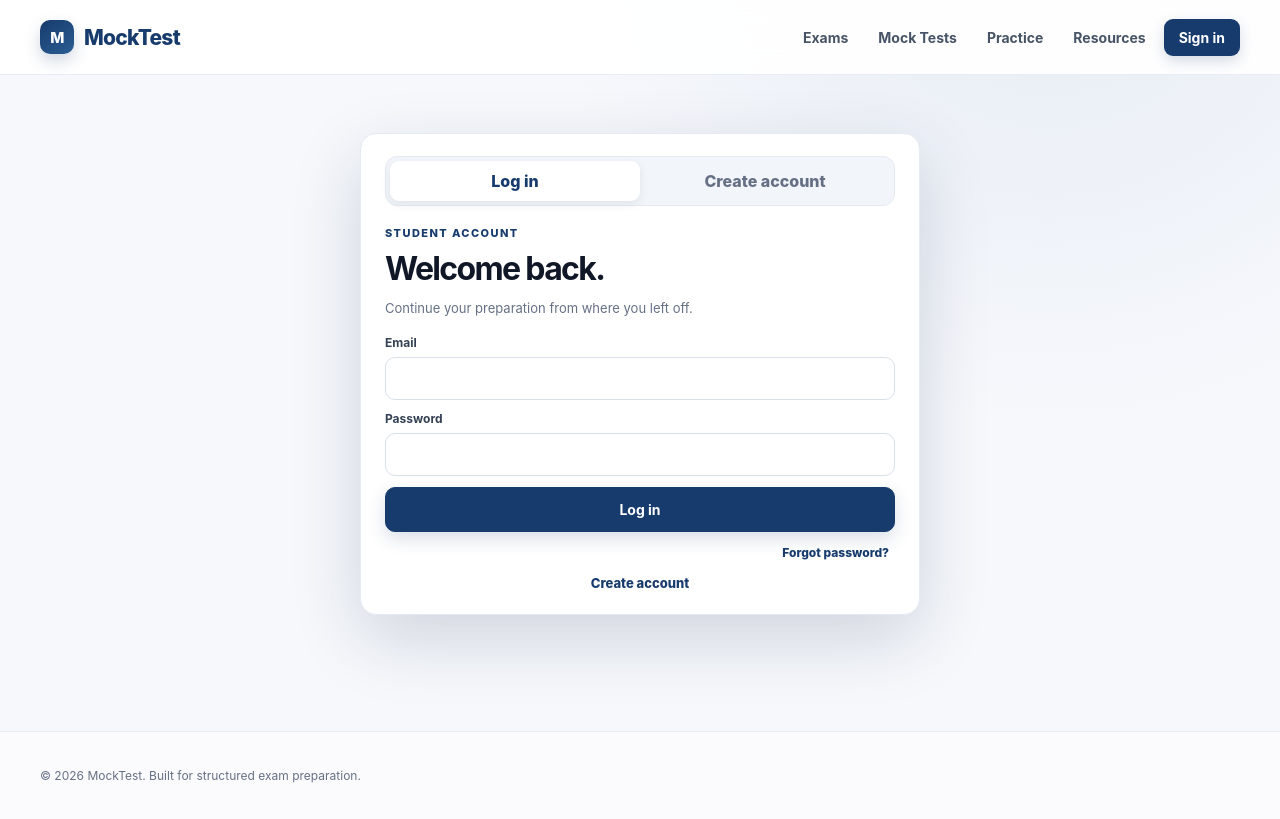
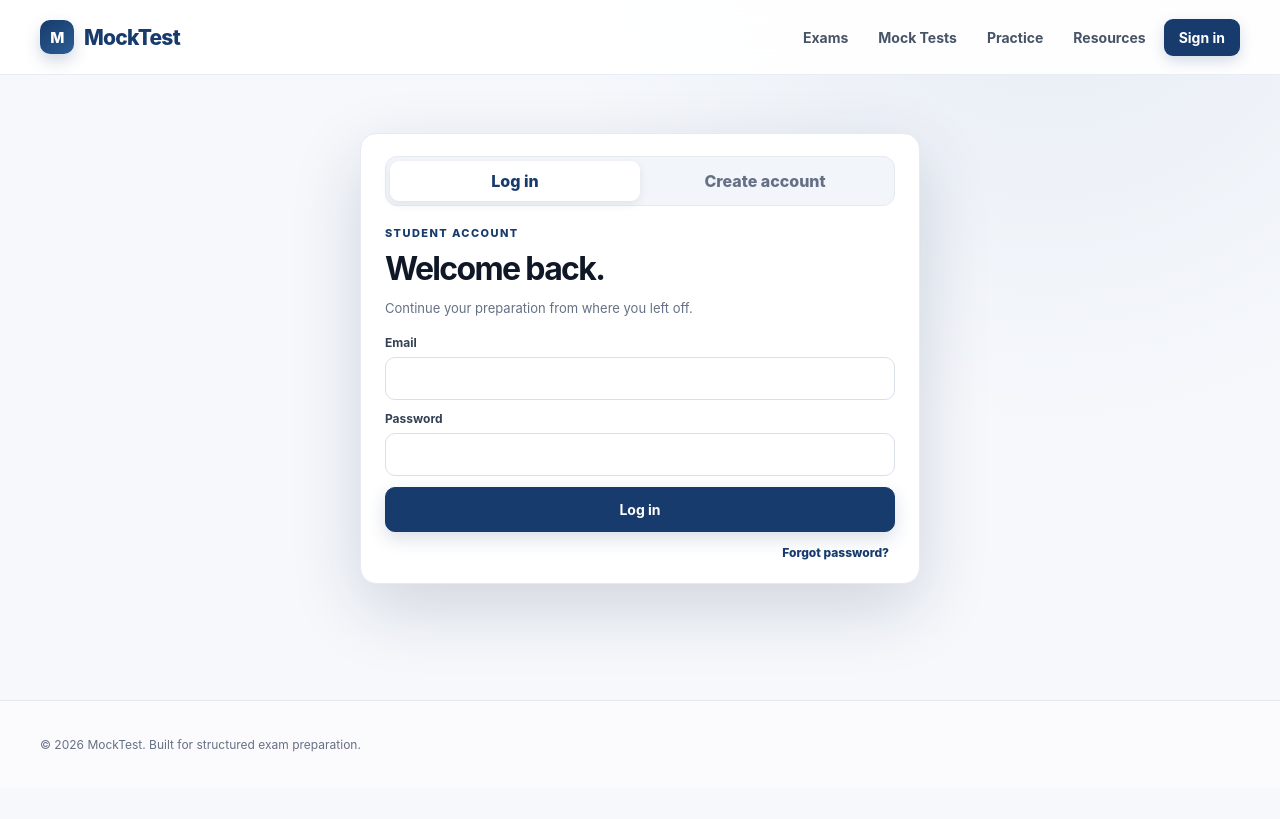
Before and after one commit to RajeshKhandare/mockwebsite, a Next.js app: page /login in a window 1280 px wide. Built offline with nearby package versions, Linux system fonts and the light colour scheme; no server answers.

Commit message:
ux: remove duplicate create-account link

```diff
--- a/app/login/auth-panel.tsx
+++ b/app/login/auth-panel.tsx
@@ -66,9 +66,9 @@ export default function AuthPanel({ next, error, message }: Props) {
         </form>
       )}
 
-      <button type="button" className="auth-mode-link" onClick={() => setMode(mode === "reset" ? "login" : mode === "login" ? "signup" : "login")}>
-        {mode === "reset" ? "Back to log in" : mode === "login" ? "Create account" : "Back to log in"}
-      </button>
+      {mode === "reset" && (
+        <button type="button" className="auth-mode-link" onClick={() => setMode("login")}>Back to log in</button>
+      )}
     </section>
   );
 }
```
